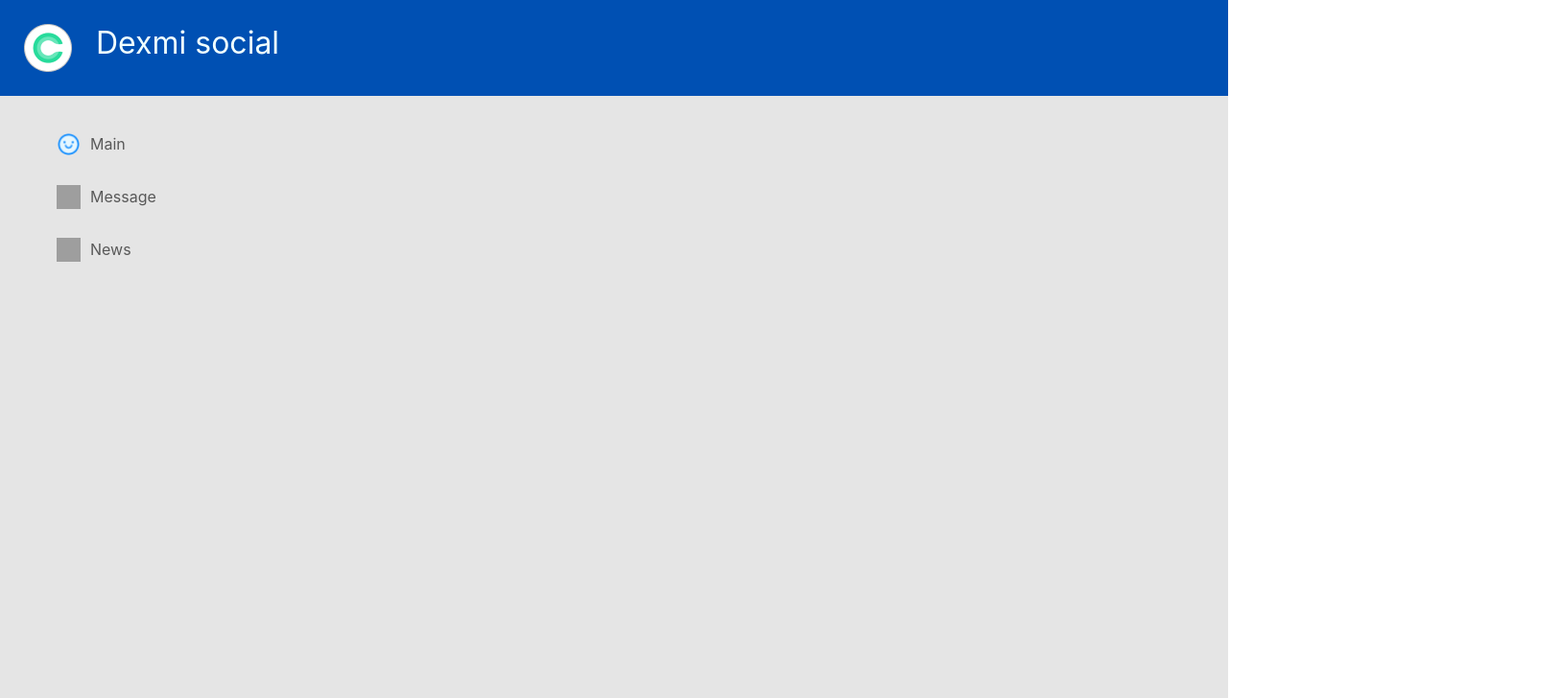
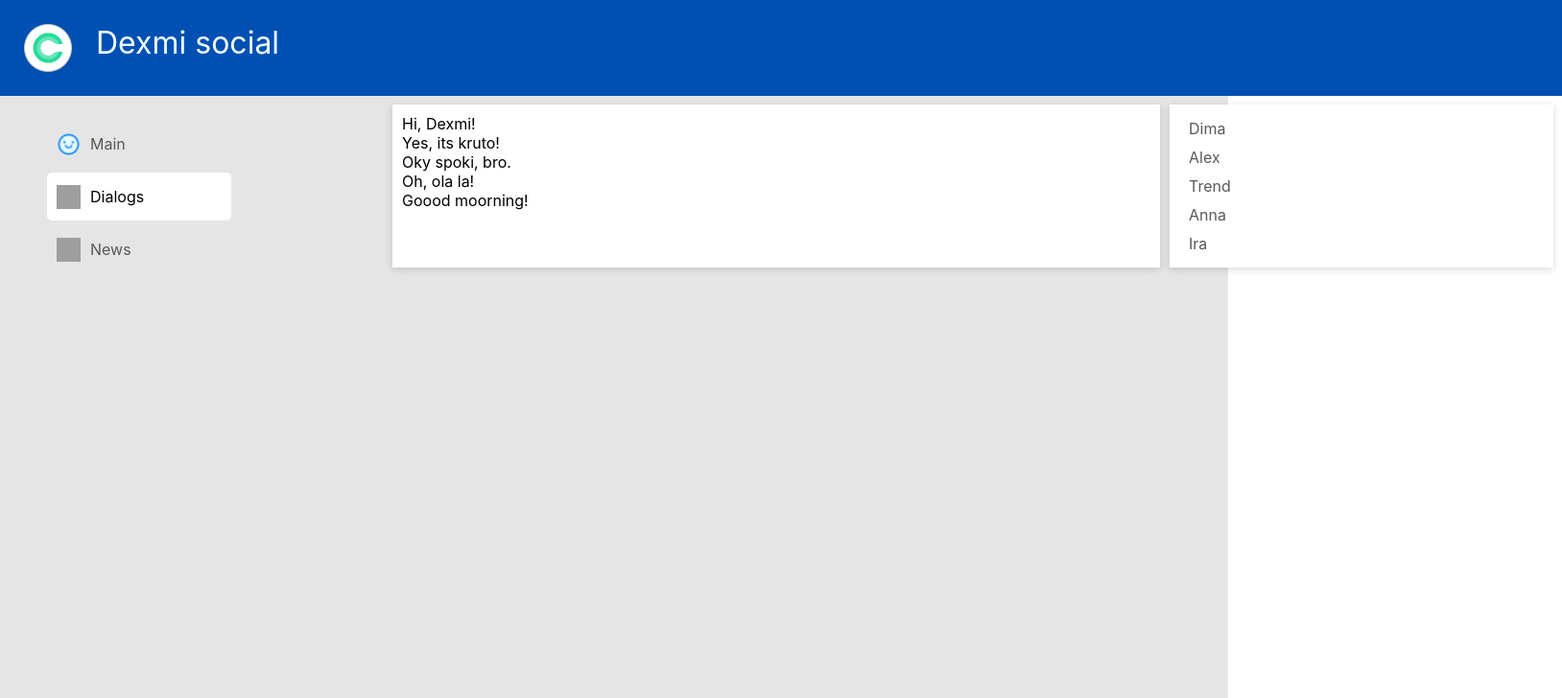
Before and after one commit to Dexmi8000/ReactTest, a React (Create React App) app: page /Dialogs in a window 1280 px wide. Shown: the top 728 px of the page at 96% size, 1628 px wide, since content can reach past the window. Built offline with nearby package versions, Linux system fonts and the light colour scheme; grey boxes are pictures that could not be loaded.

Commit message:
Теперь все четко

```diff
--- a/src/components/Content/Content.jsx
+++ b/src/components/Content/Content.jsx
@@ -1,7 +1,7 @@
 import dexstyle from './Content.module.css';
 import { Route, Routes, BrowserRouter } from 'react-router-dom';
 import Main from './Main/Main';
-import Messages from './Messages/Messages';
+import Dialogs from './Dialogs/Dialogs';
 import News from './News/News';
 
 function Content(props) {
@@ -10,7 +10,7 @@ function Content(props) {
             <Routes>
                 <Route path="/" element={<null />} />
                 <Route path="/Main" element={<Main />} />
-                <Route path="/Messages/*" element={<Messages />} />
+                <Route path="/Dialogs/*" element={<Dialogs />} />
                 <Route path="/News" element={<News />} />
             </Routes>
         </div>
--- a/src/components/Content/Messages/Messages.jsx
+++ b/src/components/Content/Dialogs/Dialogs.jsx
@@ -1,19 +1,19 @@
-import dexstyle from './Messages.module.css';
+import dexstyle from './Dialogs.module.css';
 import { NavLink } from 'react-router-dom';
 
 
-function ContactsItem(props) {
+function Contacts(props) {
     return (
         <div className={dexstyle.contacts__item}>
             <NavLink className={ContactsLink => ContactsLink.isActive ? dexstyle.active : dexstyle.contacts__link}
-                to={"/Messages/" + props.id}>
+                to={"/Dialogs/" + props.id}>
                 {props.name}
             </NavLink>
         </div>
     )
 };
 
-function Message(props) {
+function Messages(props) {
     return (
         <div className="text">
             {props.message}
@@ -39,19 +39,19 @@ let MessagesData = [
 
 let contactsElements = ContactsData.map((contact) => {
     return (
-        <ContactsItem name={contact.name} id={contact.id} />
+        <Contacts name={contact.name} id={contact.id} />
     )
 });
 
 let MessagesElements = MessagesData.map((message) => {
     return (
-        <Message message={message.message} />
+        <Messages message={message.message} />
     )
 });
 
 
 
-function Messages() {
+function Dialogs() {
     return (
         <div className={dexstyle.messages}>
             <div className={dexstyle.message}>
@@ -65,4 +65,4 @@ function Messages() {
 }
 
 
-export default Messages;
+export default Dialogs;
--- a/src/components/Navigation/Navigation.jsx
+++ b/src/components/Navigation/Navigation.jsx
@@ -15,9 +15,9 @@ function Nav() {
                     </NavLink>
                 </li>
                 <li>
-                    <NavLink to="/Messages" className={navLink => navLink.isActive ? dexstyle.active : dexstyle.nav__item} >
+                    <NavLink to="/Dialogs" className={navLink => navLink.isActive ? dexstyle.active : dexstyle.nav__item} >
                         <img className={dexstyle.items__img} src={icon_message} alt="" />
-                        Message
+                        Dialogs
                     </NavLink>
                 </li>
                 <li>
```
Also changed, not shown: src/components/Content/Dialogs/Dialogs.module.css (renamed from src/components/Content/Messages/Messages.module.css).
